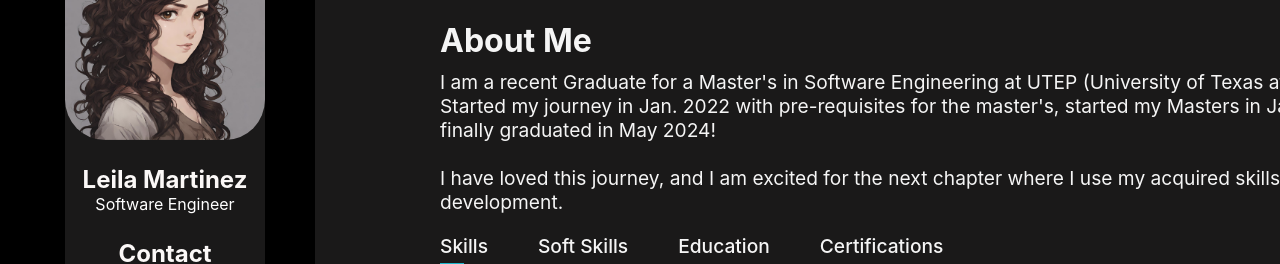
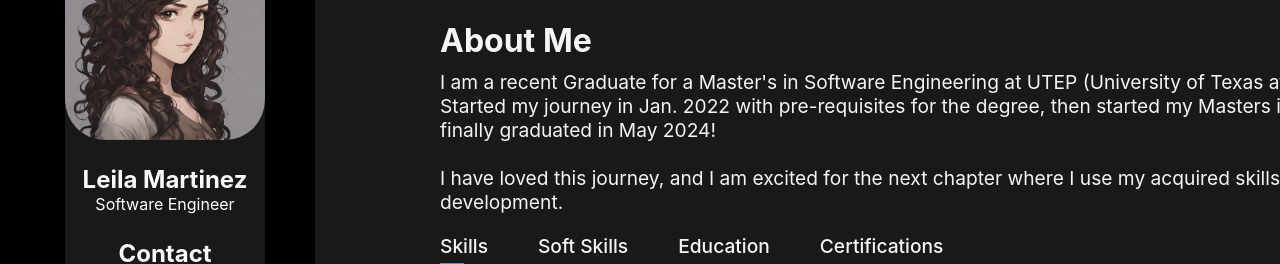
Before and after one commit to leilaale/myPortfolio, a React (Create React App) app: page / in a window 1280 px wide. Shown: the part 139-403 px from the top of the page. Built offline with nearby package versions, Linux system fonts and the light colour scheme.

Commit message:
Changes to About Me Summary

```diff
--- a/src/about.js
+++ b/src/about.js
@@ -22,7 +22,7 @@ const AboutMe = () => {
                 <p>
                     I am a recent Graduate for a Master's in Software Engineering at UTEP
                     (University of Texas at El Paso). Started my journey in Jan.
-                    2022 with pre-requisites for the master's, started my Masters in Jan. 2023 and finally graduated in May 2024!
+                    2022 with pre-requisites for the degree, then started my Masters in Jan. 2023 and finally graduated in May 2024!
                     <br/><br />
                     I have loved this journey, and I am excited for the next chapter where I use my acquired skills for software development.
 
```
